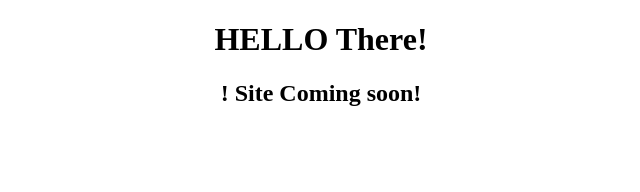
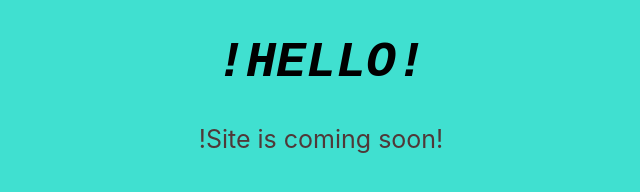
Before and after one commit to amritgiri/portfolio, a plain HTML site: page index.html in a window 1280 px wide. Shown: the whole page, without its empty margins (319-959 px from the left). Drawn offline with Linux system fonts and the light colour scheme.

Commit message:
add
addition of css

```diff
--- /dev/null
+++ b/css/style.css
@@ -0,0 +1,23 @@
+body {
+    background: turquoise;
+    margin: 0;
+    padding: 0;
+    width: 100%;
+    height: 100vh;
+}
+
+.test{
+    text-transform: uppercase;
+    font-size: 50px;
+    font-style: oblique;
+    font-family: monospace;
+    text-align: center;
+}
+
+.site{
+    color: rgb(80, 56, 56);
+    text-decoration: transparent;
+    font-size: 25px;
+    text-align: center;
+    font-family: -apple-system, BlinkMacSystemFont, 'Segoe UI', Roboto, Oxygen, Ubuntu, Cantarell, 'Open Sans', 'Helvetica Neue', sans-serif;
+}
--- a/index.html
+++ b/index.html
@@ -1,8 +1,13 @@
 <!DOCTYPE html>
 <html>
-  <head><meta char = "UTF-8"></head>
+  <head>
+    <meta char="UTF-8">
+    <meta name="viewport" content="width-device-width, initial-scale= 1.0">
+    <link rel="stylesheet" href="css/style.css">
+    <title>AmritGiri Portfolio website</title>
+  </head>
   <body>
-    <center><h1> HELLO There!</h1>
-      <p><h2>! Site Coming soon!</h2></p></center>
+    <h1 class="test">!Hello!</h1>
+    <p class="site"> !Site is coming soon!</p>
   </body>
 </html>
```
